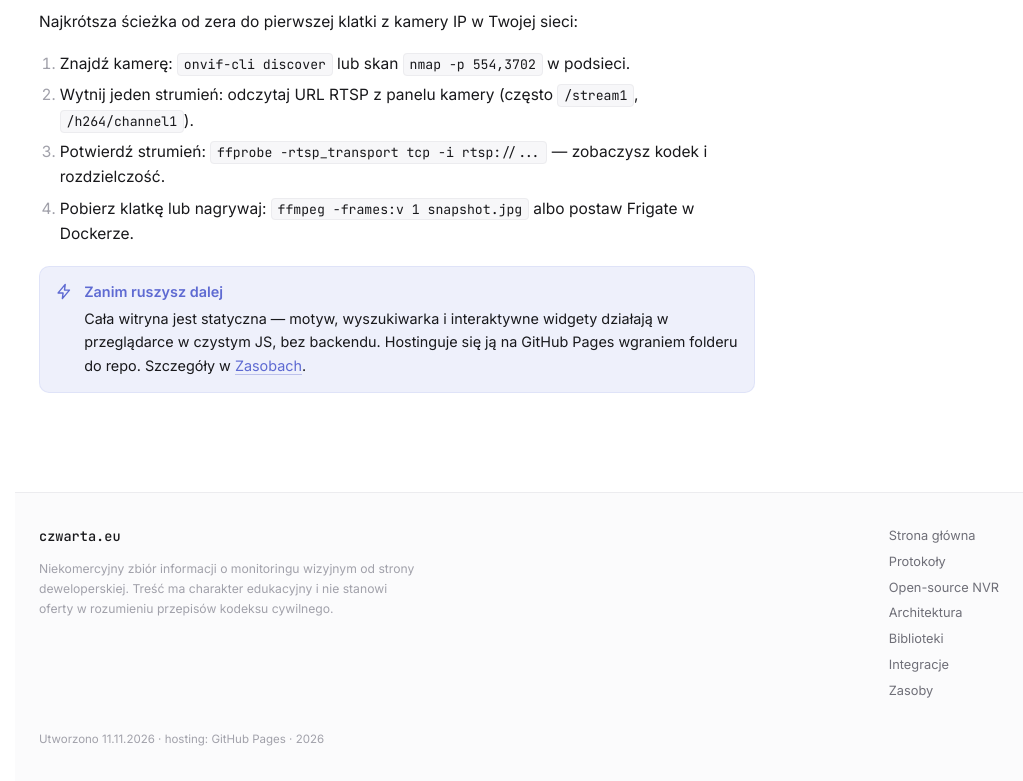
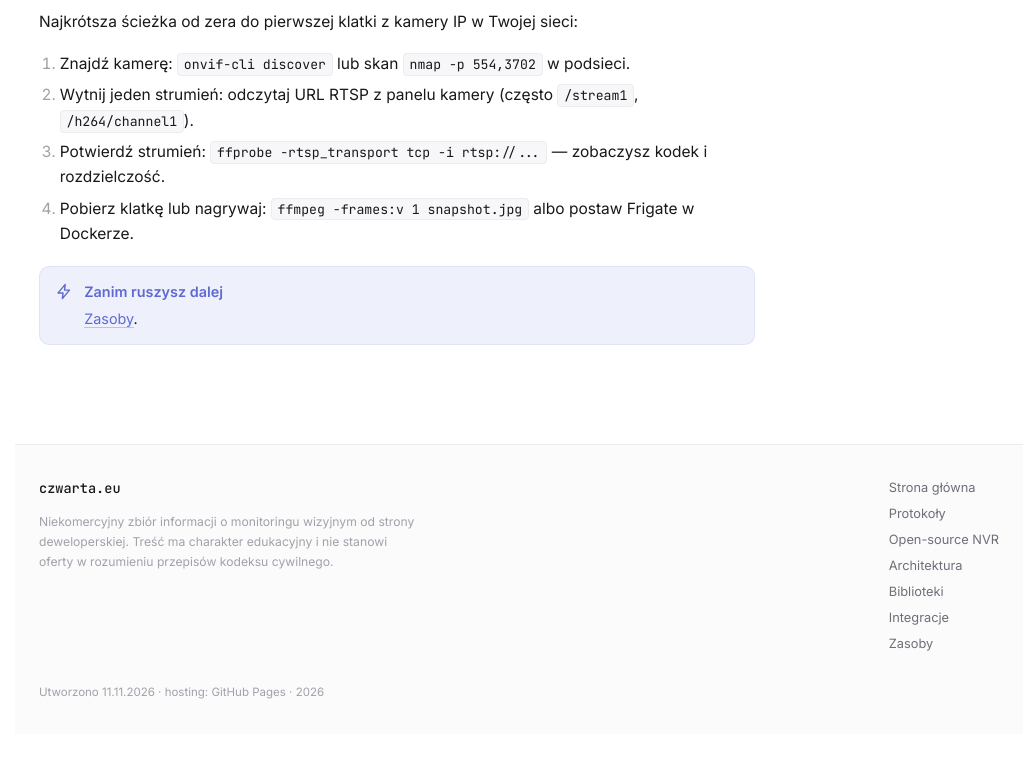
Before and after one commit to robalx/czwarta.eu, a plain HTML site: page index.html in a window 1280 px wide. Shown: the part 2224-3005 px from the top of the page, without its empty margins (257-1280 px from the left). After the commit the page ends 2958 px from the top, so only its background shows below. Drawn offline with Linux system fonts and the light colour scheme.

Commit message:
Update index.html

```diff
--- a/index.html
+++ b/index.html
@@ -120,7 +120,7 @@
   <li>Potwierdź strumień: <code>ffprobe -rtsp_transport tcp -i rtsp://...</code> — zobaczysz kodek i rozdzielczość.</li>
   <li>Pobierz klatkę lub nagrywaj: <code>ffmpeg -frames:v 1 snapshot.jpg</code> albo postaw Frigate w Dockerze.</li>
 </ol>
-<div class="callout callout-note"><span class="callout-ico" aria-hidden="true"><svg viewBox="0 0 24 24" fill="none" stroke="currentColor" stroke-width="2" stroke-linecap="round" stroke-linejoin="round"><path d="M13 2 3 14h7l-1 8 10-12h-7l1-8Z"/></svg></span><div class="callout-body"><div class="callout-title">Zanim ruszysz dalej</div><p>Cała witryna jest statyczna — motyw, wyszukiwarka i interaktywne widgety działają w przeglądarce w czystym JS, bez backendu. Hostinguje się ją na GitHub Pages wgraniem folderu do repo. Szczegóły w <a href="./resources.html">Zasobach</a>.</p></div></div>
+<div class="callout callout-note"><span class="callout-ico" aria-hidden="true"><svg viewBox="0 0 24 24" fill="none" stroke="currentColor" stroke-width="2" stroke-linecap="round" stroke-linejoin="round"><path d="M13 2 3 14h7l-1 8 10-12h-7l1-8Z"/></svg></span><div class="callout-body"><div class="callout-title">Zanim ruszysz dalej</div><p> <a href="./resources.html">Zasoby</a>.</p></div></div>
 
       </div>
 <aside class="toc" data-toc aria-label="Spis treści">
```
